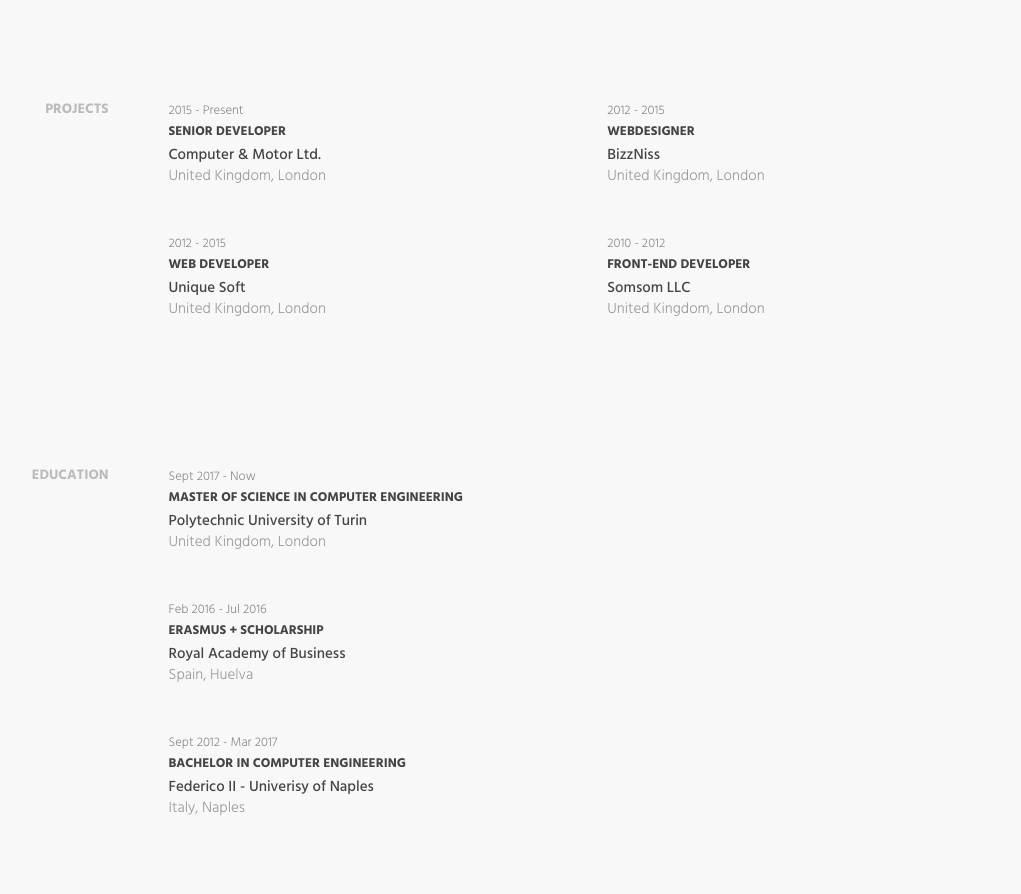
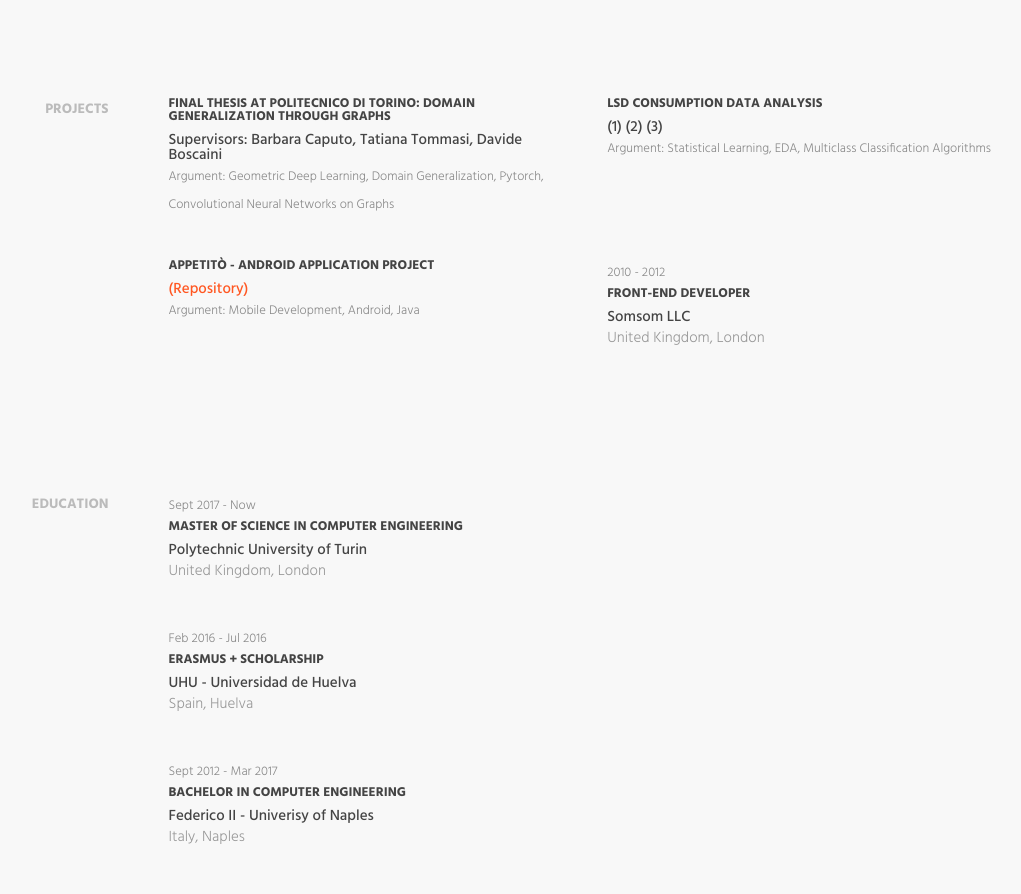
Before and after one commit to Pdipedro25/pdipedro25.github.io, a plain HTML site: page index.html in a window 1280 px wide. Shown: the part 1423-2317 px from the top of the page, without its empty margins (194-1215 px from the left). Drawn offline with Linux system fonts and the light colour scheme.

Commit message:
Update index.html

```diff
--- a/index.html
+++ b/index.html
@@ -446,21 +446,22 @@
                 <div class="row">
                     <div class="col-md-6">
                         <div class="content-item">
-                            <small>2015 - Present</small>
-                            <h3>Senior Developer</h3>
-                            <h4>Computer & Motor Ltd.</h4>
-
-                            <p>United Kingdom, London</p>
+                            <h3>Final Thesis at Politecnico di Torino:
+Domain Generalization through Graphs</h3>
+                            <h4>Supervisors: Barbara Caputo,
+Tatiana Tommasi, Davide Boscaini</h4>
+							<small>Argument: Geometric Deep Learning,
+Domain Generalization, Pytorch,
+Convolutional Neural Networks on Graphs</small>
                         </div>
                         <!-- .experience-item -->
                     </div>
                     <div class="col-md-6">
                         <div class="content-item">
-                            <small>2012 - 2015</small>
-                            <h3>Webdesigner</h3>
-                            <h4>BizzNiss</h4>
-
-                            <p>United Kingdom, London</p>
+                            <h3>LSD Consumption Data Analysis</h3>
+                            <h4>(1) (2) (3)</h4>
+							<small>Argument: Statistical Learning, EDA,
+Multiclass Classification Algorithms</small>
                         </div>
                         <!-- .experience-item -->
                     </div>
@@ -469,14 +470,14 @@
 
                     <div class="col-md-6">
                         <div class="content-item">
-                            <small>2012 - 2015</small>
-                            <h3>Web Developer</h3>
-                            <h4>Unique Soft</h4>
-
-                            <p>United Kingdom, London</p>
+                            <h3>APPetiTò - Android Application Project</h3>
+                            <h4><a href="http://github.com/vintop95/mad1819_
+group17_projec">(Repository)</a></h4>
+							<small>Argument: Mobile Development, Android, Java</small>
                         </div>
                         <!-- .experience-item -->
                     </div>
+
                     <div class="col-md-6">
                         <div class="content-item">
                             <small>2010 - 2012</small>
@@ -517,7 +518,7 @@
                         <div class="content-item">
                             <small>Feb 2016 - Jul 2016</small>
                             <h3>Erasmus + Scholarship</h3>
-                            <h4>Royal Academy of Business</h4>
+                            <h4>UHU - Universidad de Huelva</h4>
 
                             <p>Spain, Huelva</p>
                         </div>
```
